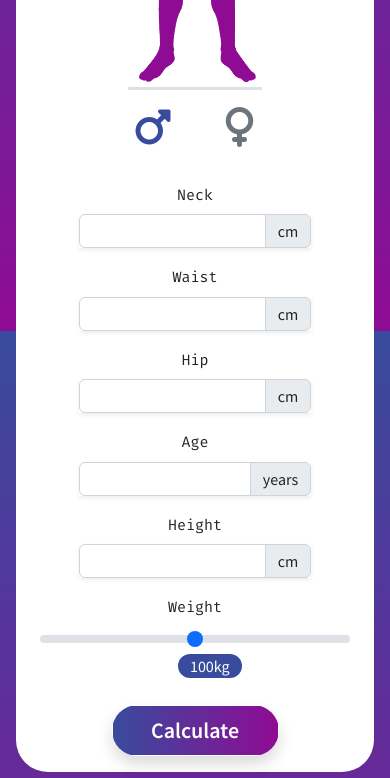
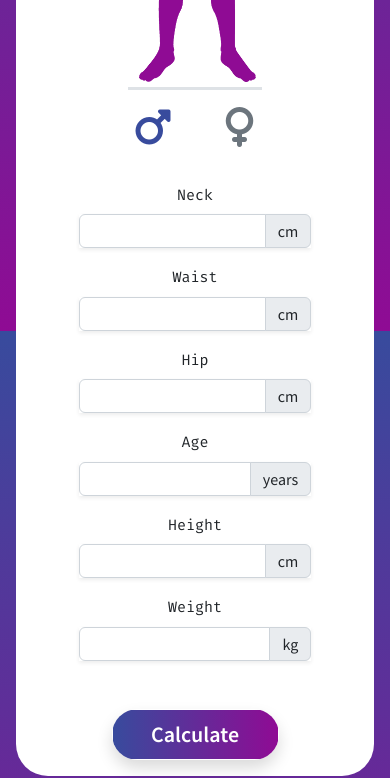
Before and after one commit to maxg02/Fitness-Calculator, a website: page index.html in a window 390 px wide. Shown: the part 513-1291 px from the top of the page. Drawn offline with nearby package versions, Linux system fonts and the light colour scheme; files that its build step writes are made by us from their sources.

Commit message:
Weight input transformation

```diff
--- a/index.html
+++ b/index.html
@@ -123,11 +123,19 @@
                                                 </div>
                                             </div>
                                         </div>
-
-                                        <div class="col-12 d-flex flex-column justify-content-center mb-5">
+                                        <div class="text-center mb-3 col-12 col-sm-6 col-md-4 d-block d-md-none mb-5">
+                                            <div class="w-75 mx-auto">
+                                                <label class="form-label" for="weight-input">Weight</label>
+                                                <div class="input-group flex-nowrap shadow-sm">
+                                                    <input class="form-control text-center" type="number" id="weight-input" aria-describedby="weight-cm" min="40" max="160">
+                                                    <span class="input-group-text" id="weight-kg">kg</span>
+                                                </div>
+                                            </div>
+                                        </div>
+                                        <div class="col-12 d-flex flex-column justify-content-center mb-5 d-none d-md-block">
                                             <div class="text-center position-relative w-100">
-                                                <label class="form-label" for="weight-input">Weight</label><br/>
-                                                <input class="form-range" type="range" id="weight-input" min="40" max="160" value="100">
+                                                <label class="form-label" for="weight-range-input">Weight</label><br/>
+                                                <input class="form-range" type="range" id="weight-range-input" min="40" max="160" value="100">
                                                 <span id="weight-indicator" class="position-absolute text-white rounded-pill"></span>
                                             </div>
                                         </div>
--- a/js/main.js
+++ b/js/main.js
@@ -1,7 +1,7 @@
 // Weight slider
 
 const weightIndicator = document.getElementById('weight-indicator')
-const weightSlider = document.getElementById('weight-input')
+const weightSlider = document.getElementById('weight-range-input')
 
 weightIndicator.style.left = (weightSlider.value-45)*0.808333+'%'
 weightIndicator.textContent = weightSlider.value + 'kg'
@@ -52,11 +52,24 @@ const btnCalc = document.getElementById('btn-calc')
 
 btnCalc.onclick = ()=>{
 
+
+
     let age = document.getElementById('age-input').value
-    if (age === ''){age = -1}
-    else if (age == 0){age = 1}
+    if (age === ''){
+        age = -1
+    }
+    else if (age == 0){
+        age = 1
+    }
 
-    let weight = document.getElementById('weight-input').value
+    let weight = 0
+    if (window.innerWidth > 768){
+        weight = document.getElementById('weight-range-input').value
+    }
+    else {
+        weight = document.getElementById('weight-input').value
+    }
+
     let height = document.getElementById('height-input').value
     let neck = document.getElementById('neck-input').value
     let waist = document.getElementById('waist-input').value
@@ -199,6 +212,4 @@ darkModeBtn.onclick = () => {
 
     imgToggler.classList.toggle('bg-dark');
     imgToggler.classList.toggle('bg-white');
-
-
 }
```
